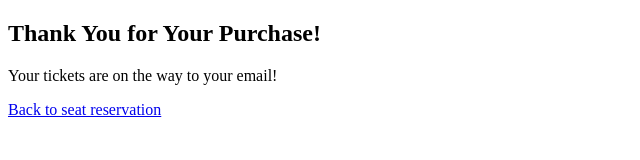
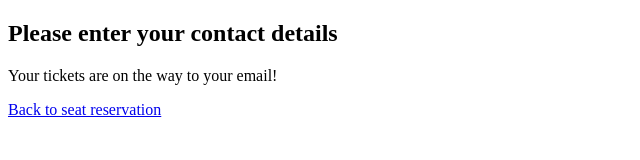
Before and after one commit to NatalieVoronchak3107/Cinema-Seats-Reservation, a plain HTML site: page checkout.html in a window 1280 px wide. Shown: the whole page, without its empty margins (0-640 px from the left). Drawn offline with Linux system fonts and the light colour scheme.

```diff
--- a/checkout.html
+++ b/checkout.html
@@ -7,7 +7,7 @@
     <title>Checkout</title>
   </head>
   <body>
-    <h2>Thank You for Your Purchase!</h2>
+    <h2>Please enter your contact details</h2>
     <p>Your tickets are on the way to your email!</p>
 
     <a href="index.html">Back to seat reservation</a>
```
Also changed, not shown: main.js (+8 -0 lines).
